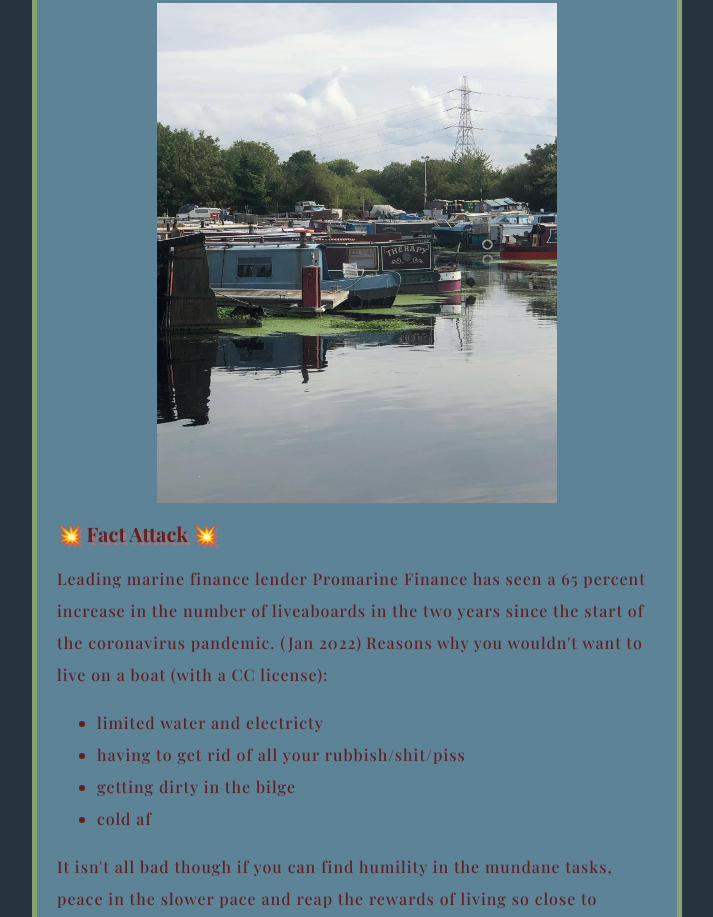
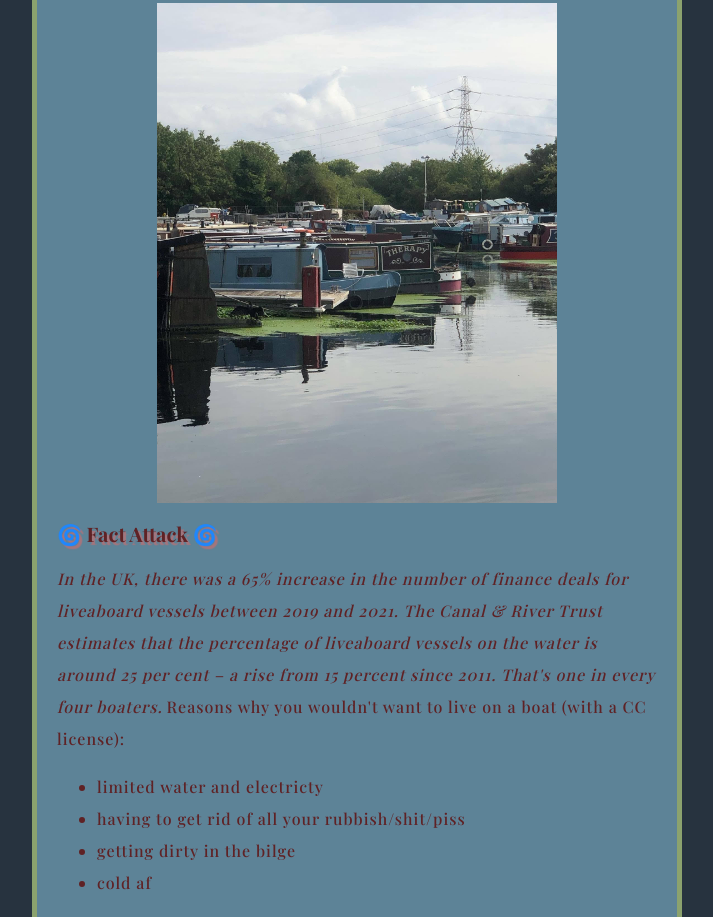
Before and after one commit to lucyck255/lol, a plain HTML site: page index.html in a window 1280 px wide. Shown: the part 362-1279 px from the top of the page, without its empty margins (283-996 px from the left). Drawn offline with nearby package versions, Linux system fonts and the light colour scheme.

Commit message:
change p2 to italics

```diff
--- a/index.html
+++ b/index.html
@@ -19,8 +19,8 @@
      <h1>Liveaboards of London</h1>
      <p1> As the <strong>cost of living</strong> goes up and and the housing crisis continues, the thought of pissing away the majority of your hard earned wages on painfully high rent, for a less than desirable room, in a cold and damp shared house in London for the rest of your adult life is increasingly leading people to take to the rivers.</p1>
      <img src="images/therapy.jpeg" alt="therapy boat pic" />
-     <h2> &#128165; Fact Attack &#128165; </h2>
-     <p2>Leading marine finance lender Promarine Finance has seen a 65 percent increase in the number of liveaboards in the two years since the start of the coronavirus pandemic. (Jan 2022)</p2>
+     <h2> &#127744; Fact Attack &#127744; </h2>
+     <p2>In the UK, there was a 65% increase in the number of finance deals for liveaboard vessels between 2019 and 2021. The Canal & River Trust estimates that the percentage of liveaboard vessels on the water is around 25 per cent – a rise from 15 percent since 2011. That's one in every four boaters.</p2>
      <p3>Reasons why you wouldn't want to live on a boat (with a CC license):</p3>
      <ul>
        <li>limited water and electricty</li>
--- a/styles/style.css
+++ b/styles/style.css
@@ -41,6 +41,7 @@ p1 {
   p2 {
     color: #5f2225;
     font-size: 16px;
+    font-style: italic;
     line-height: 2;
     letter-spacing: 1px;
     width: 200px;
```
